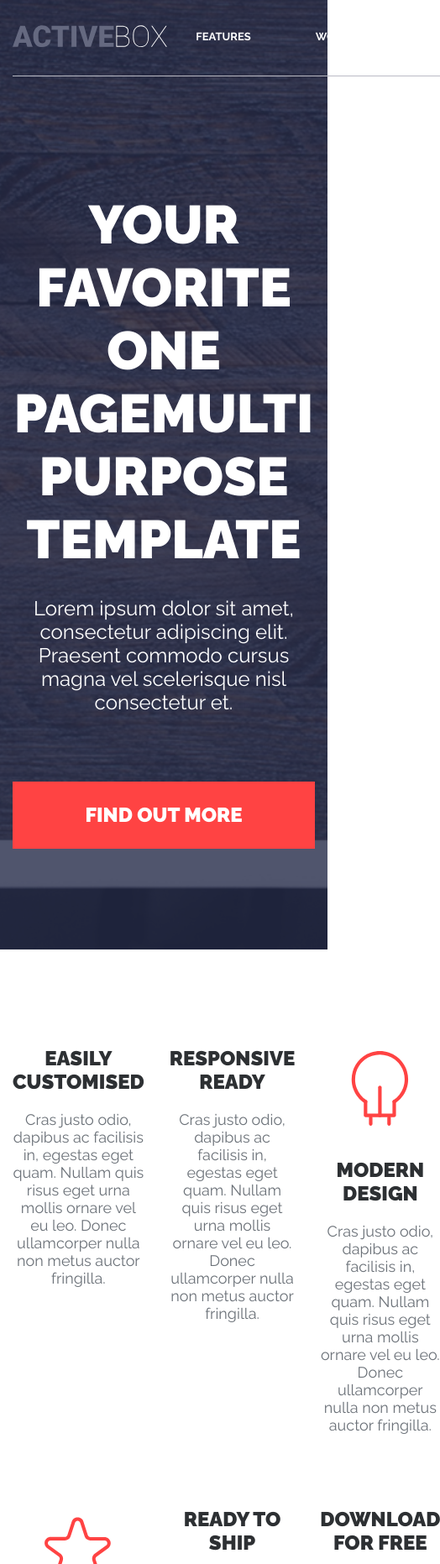
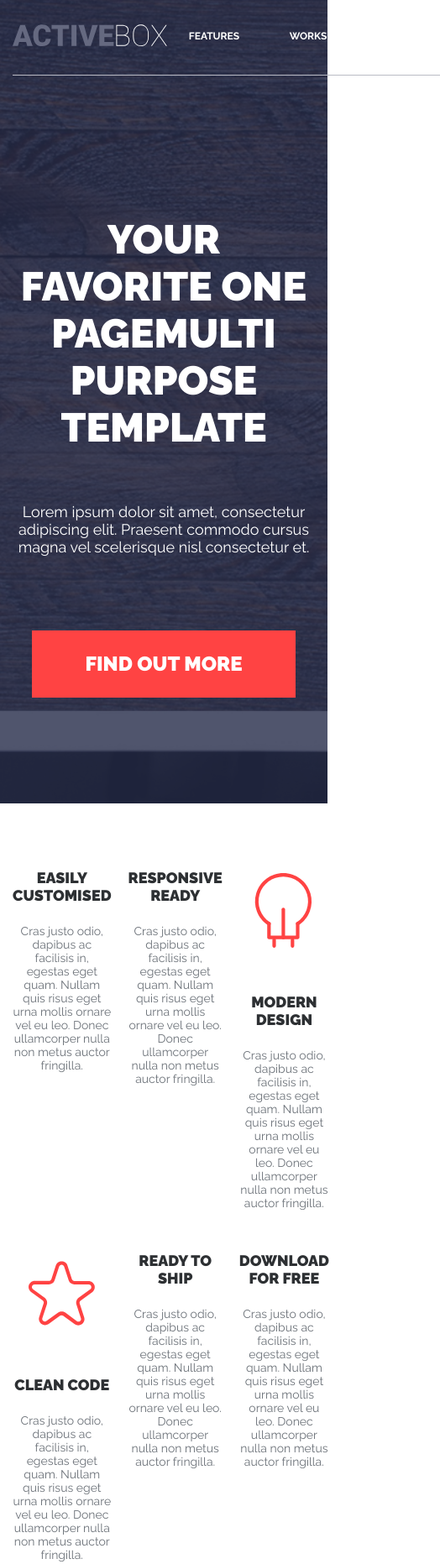
Before and after one commit to mashaloiko/ActiveBox, a plain HTML site: page index.html in a window 390 px wide. Shown: the top 1863 px of the page at 84% size, 524 px wide, since content can reach past the window. Drawn offline with Linux system fonts and the light colour scheme.

Commit message:
add media querie tablet

```diff
--- a/style/style.scss
+++ b/style/style.scss
@@ -52,6 +52,10 @@ $backgroundcolorTestimonials: rgba(92, 50, 73, 1);
             position: absolute;
             left: 0;
             top: 100%;
+
+            @media (max-width: 1024px) {
+                width: 984px;
+            }
         }
     }
     &__logo {
@@ -68,6 +72,9 @@ $backgroundcolorTestimonials: rgba(92, 50, 73, 1);
         min-width: 134px;
         width: 100%;
         text-align: center;
+        @media (max-width: 1024px) {
+            min-width: 112px;
+        }
     }
     &__link {
         font-weight: 700;
@@ -79,6 +86,10 @@ $backgroundcolorTestimonials: rgba(92, 50, 73, 1);
         display: block;
         padding: 36px 0 36px;
         border-bottom: 3px solid transparent;
+        @media (max-width: 1024px) {
+            font-size: 12px;
+            line-height: 14px;
+        }
         &:hover {
             border-bottom: 3px solid $colorLine;
         }
@@ -96,6 +107,10 @@ $backgroundcolorTestimonials: rgba(92, 50, 73, 1);
     background-size: cover;
     background-position: center;
     position: relative;
+    @media (max-width: 1024px) {
+        padding: 257px 0 126px;
+        margin-bottom: 78px;
+    }
     &::after {
         content: "";
         display: block;
@@ -119,6 +134,11 @@ $backgroundcolorTestimonials: rgba(92, 50, 73, 1);
         text-transform: uppercase;
         color: $colorPrimary;
         margin-bottom: 31px;
+        @media (max-width: 1024px) {
+            font-size: 48px;
+            line-height: 56px;
+            margin-bottom: 62px;
+        }
     }
     &__text{
         color: $colorPrimary;
@@ -126,6 +146,11 @@ $backgroundcolorTestimonials: rgba(92, 50, 73, 1);
         font-weight: 400;
         font-size: 24px;
         line-height: 28px;
+        @media (max-width: 1024px) {
+            font-size: 18px;
+            line-height: 21px;
+            margin-bottom: 89px;
+        }
     }
     &__btn {
         background-color: $colorSecondary;
@@ -139,6 +164,9 @@ $backgroundcolorTestimonials: rgba(92, 50, 73, 1);
         width: 100%;
         color: $colorPrimary;
         transition: all 0.3s linear;
+        @media (max-width: 1024px) {
+            max-width: 314px;
+        }
         &:hover {
             cursor: pointer;
             background-color: $colorButtonHover;
@@ -152,15 +180,25 @@ $backgroundcolorTestimonials: rgba(92, 50, 73, 1);
 }
 .features {
     margin-bottom: 116px;
+    @media (max-width: 1024px) {
+        margin-bottom: 80px;
+    }
     &__container {
         display: grid;
         grid-template-columns: repeat(3, 1fr);
         column-gap: 30px;
         row-gap: 88px;
         text-align: center;
+        @media (max-width: 1024px) {
+            column-gap: 20px;
+            row-gap: 50px;
+        }
     }
     &__img {
-        margin-bottom: 29px;
+        margin-bottom: 51px;
+        @media (max-width: 1024px) {
+            margin-bottom: 44px;
+        }
     }
     &__title {
         font-weight: 900;
@@ -168,17 +206,29 @@ $backgroundcolorTestimonials: rgba(92, 50, 73, 1);
         line-height: 28px;
         text-transform: uppercase;
         color: $colorFeaturesTitle;
-        margin-bottom: 20px;
+        margin-bottom: 42px;
+        @media (max-width: 1024px) {
+            font-size: 18px;
+            line-height: 21px;
+            margin-bottom: 24px;
+        }
     }
     &__text {
         font-weight: 400;
         font-size: 18px;
         line-height: 21px;
         color: $colorTertiary;
+        @media (max-width: 1024px) {
+            font-size: 14px;
+            line-height: 16px;
+        }
     }
 }
 .projects {
     margin-bottom: 114px;
+    @media (max-width: 1024px) {
+        margin-bottom: 78px;
+    }
     &__block{
         margin: 0 auto;
         display: grid;
@@ -248,7 +298,9 @@ $backgroundcolorTestimonials: rgba(92, 50, 73, 1);
 }
 .team {
     margin-bottom: 114px;
-
+    @media (max-width: 1024px) {
+        margin-bottom: 78px;
+    }
     &__container {
         display: flex;
         justify-content: space-between;
@@ -262,6 +314,9 @@ $backgroundcolorTestimonials: rgba(92, 50, 73, 1);
     &__wrap {
         margin-bottom: 30px;
         position: relative;
+        @media (max-width: 1024px) {
+            margin-bottom: 25px;
+        }
         &::before {
             content: "";
             display: block;
@@ -283,6 +338,10 @@ $backgroundcolorTestimonials: rgba(92, 50, 73, 1);
         line-height: 28px;
         text-transform: capitalize;
         color: $colorTeamText;
+        @media (max-width: 1024px) {
+            font-size: 18px;
+            line-height: 21px;
+        }
     }
     &__profession {
         font-weight: 400;
@@ -291,6 +350,11 @@ $backgroundcolorTestimonials: rgba(92, 50, 73, 1);
         text-transform: uppercase;
         margin-bottom: 18px;
         color: $colorSecondary;
+        @media (max-width: 1024px) {
+            font-size: 14px;
+            line-height: 16px;
+            margin-bottom: 22px;
+        }
     }
     &__text {
         font-weight: 400;
@@ -298,6 +362,11 @@ $backgroundcolorTestimonials: rgba(92, 50, 73, 1);
         line-height: 21px;
         color: $colorTertiary;
         margin: auto 0 38px;
+        @media (max-width: 1024px) {
+            font-size: 14px;
+            line-height: 16px;
+            margin: auto 0 39px;
+        }
     }
     &__social {
         display: flex;
@@ -312,6 +381,10 @@ $backgroundcolorTestimonials: rgba(92, 50, 73, 1);
         display: flex;
         justify-content: center;
         align-items: center;
+        @media (max-width: 1024px) {
+            width: 33px;
+            height: 33px;
+        }
         &:hover{
             border: 1px solid $colorButtonHover;
         }
@@ -326,6 +399,9 @@ $backgroundcolorTestimonials: rgba(92, 50, 73, 1);
 .testimonials {
     margin-bottom: 114px;
     background-color: $backgroundcolorTestimonials;
+    @media (max-width: 1024px) {
+        margin-bottom: 78px;
+    }
     &__block {
         width: 100%;
         margin: 0 auto;
```
Also changed, not shown: style/style.css, 1 other file.
